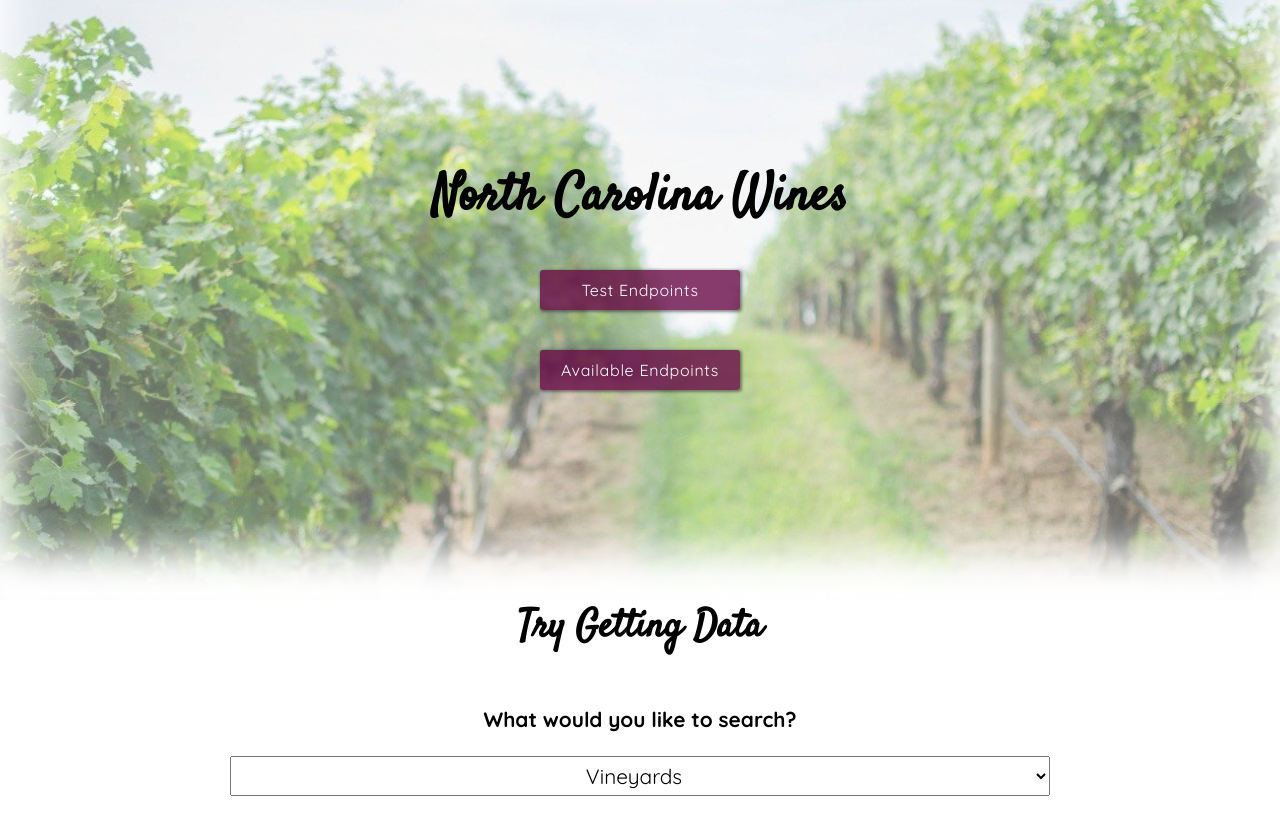
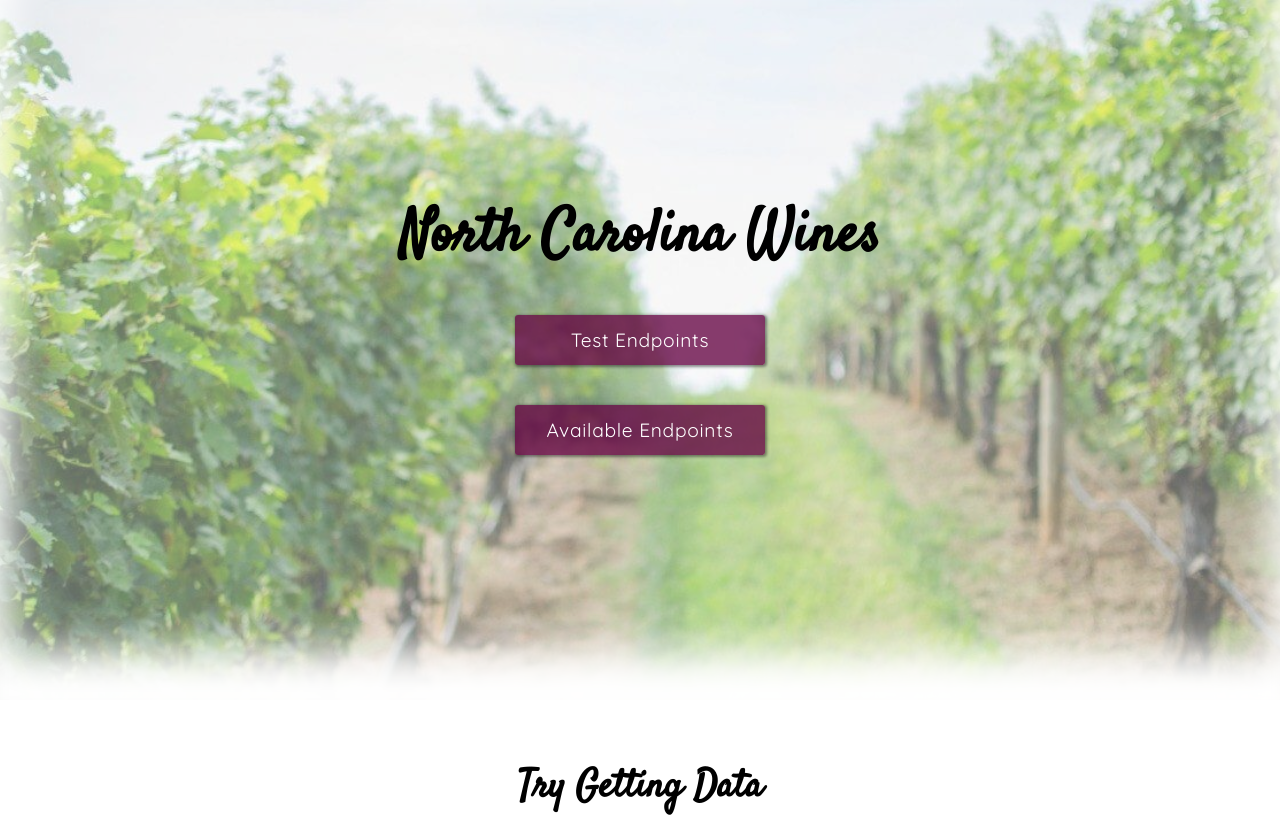
Before and after one commit to jarushford/nc-wines, a React (Create React App) app: page / in a window 1280 px wide. Shown: the top 817 px of the page. Built offline with nearby package versions, Linux system fonts and the light colour scheme.

Commit message:
Clean up spacing

```diff
--- a/src/APIList/_APIList.scss
+++ /dev/null
@@ -1,3 +0,0 @@
-.api-list {
-  height: 200vh;
-}
--- a/src/Header/Header.js
+++ b/src/Header/Header.js
@@ -6,12 +6,12 @@ export default function Header() {
     <header className="header">
       <h1>North Carolina Wines</h1>
       <button
-        onClick={() => window.scrollTo({ top: 500, behavior: 'smooth' })}
+        onClick={() => window.scrollTo({ top: 720, behavior: 'smooth' })}
       >
         Test Endpoints
       </button>
       <button
-        onClick={() => window.scrollTo({ top: 1900, behavior: 'smooth' })}
+        onClick={() => window.scrollTo({ top: 2100, behavior: 'smooth' })}
       >
         Available Endpoints
       </button>
--- a/src/Header/_Header.scss
+++ b/src/Header/_Header.scss
@@ -2,7 +2,7 @@
   box-sizing: border-box;
   background: url('./assets/nc-winery-1500x609.jpg');
   background-size: cover;
-  height: 600px;
+  height: 700px;
   background-position: center;
   background-color: rgba(255, 255, 255, 0.4);
   background-blend-mode: lighten;
@@ -11,12 +11,13 @@
   justify-content: center;
   flex-direction: column;
   align-items: center;
+  margin-bottom: 60px;
 
   button { @include btn; }
 
   h1 {
     font-family: 'Satisfy', cursive;
-    font-size: 3.2rem;
+    font-size: 3.7rem;
     margin: -30px auto 15px
   }
 }
--- a/src/main.scss
+++ b/src/main.scss
@@ -4,14 +4,14 @@ body {
 
 @mixin btn() {
   margin: 20px;
-  height: 40px;
-  width: 200px;
+  height: 50px;
+  width: 250px;
   border: none;
   background: rgba(101, 3, 67, 0.77);
   border-radius: 3px;
   color: white;
   font-family: 'Quicksand', sans-serif;
-  font-size: 1rem;
+  font-size: 1.2rem;
   box-shadow: 1px 1px 3px 1px rgba(30, 30, 30, 0.5);
   cursor: pointer;
   outline: none;
@@ -28,11 +28,10 @@ body {
   font-family: 'Satisfy', cursive;
   font-size: 2.4rem;
   text-align: center;
-  margin: 0 auto;
+  margin: 20px auto;
   width: 300px;
 }
 
 @import './Header/Header';
 @import './TestForm/TestForm';
-@import './APIList/APIList';
 @import './Endpoint/Endpoint';
```
Also changed, not shown: src/App/App.js (+2 -5 lines).
